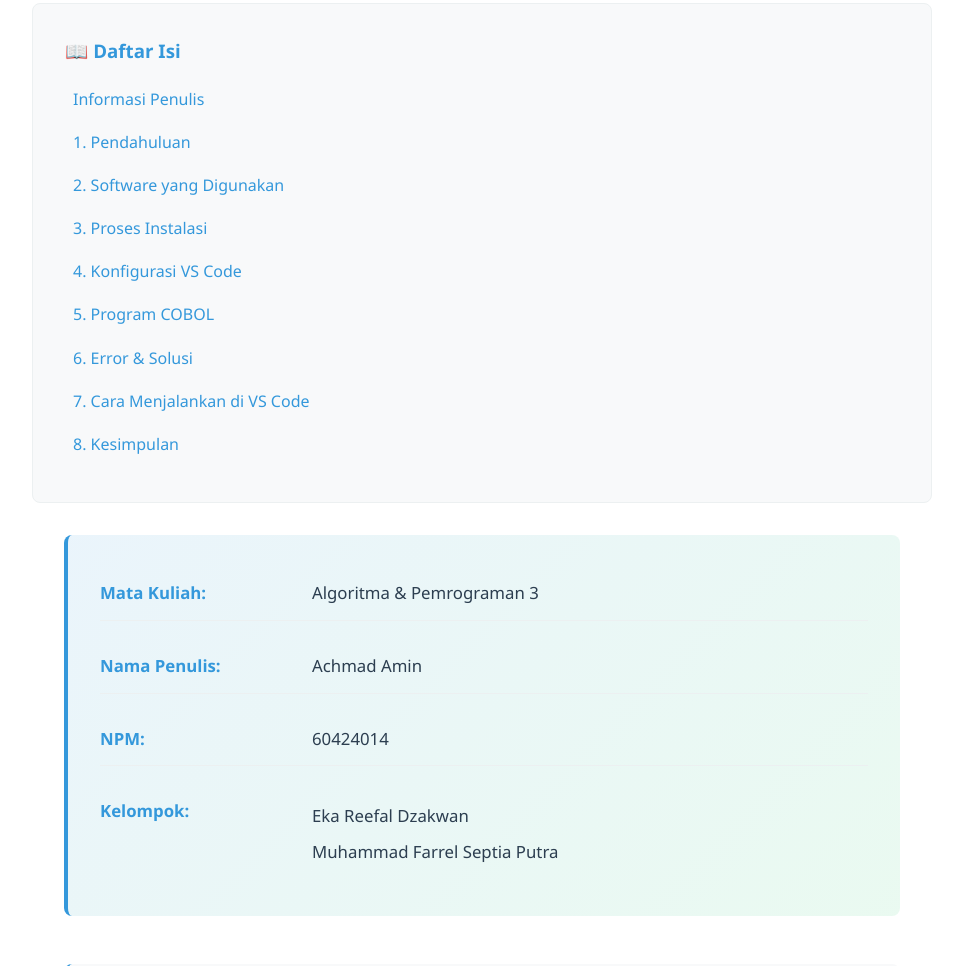
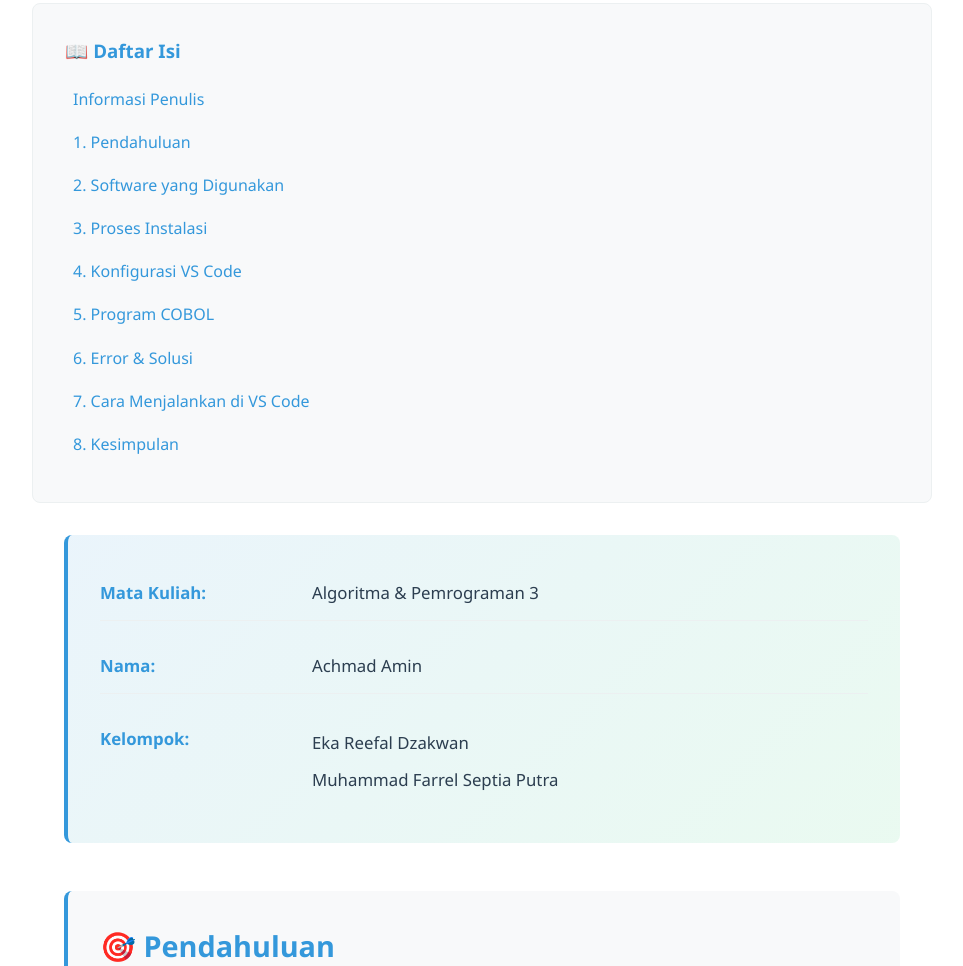
Before and after one commit to achmin-del/COBOL-di-VScode-OS-Windows, a plain HTML site: page index.html in a window 1280 px wide. Shown: the part 242-1208 px from the top of the page, without its empty margins (158-1121 px from the left). Drawn offline with Linux system fonts and the light colour scheme; files whose address does not match are found by name.

```diff
--- a/index.html
+++ b/index.html
@@ -59,12 +59,8 @@
             <span class="info-value">Algoritma & Pemrograman 3</span>
           </div>
           <div class="info-row">
-            <span class="info-label">Nama Penulis:</span>
+            <span class="info-label">Nama:</span>
             <span class="info-value">Achmad Amin</span>
-          </div>
-          <div class="info-row">
-            <span class="info-label">NPM:</span>
-            <span class="info-value">60424014</span>
           </div>
           <div class="info-row">
             <span class="info-label">Kelompok:</span>
```
